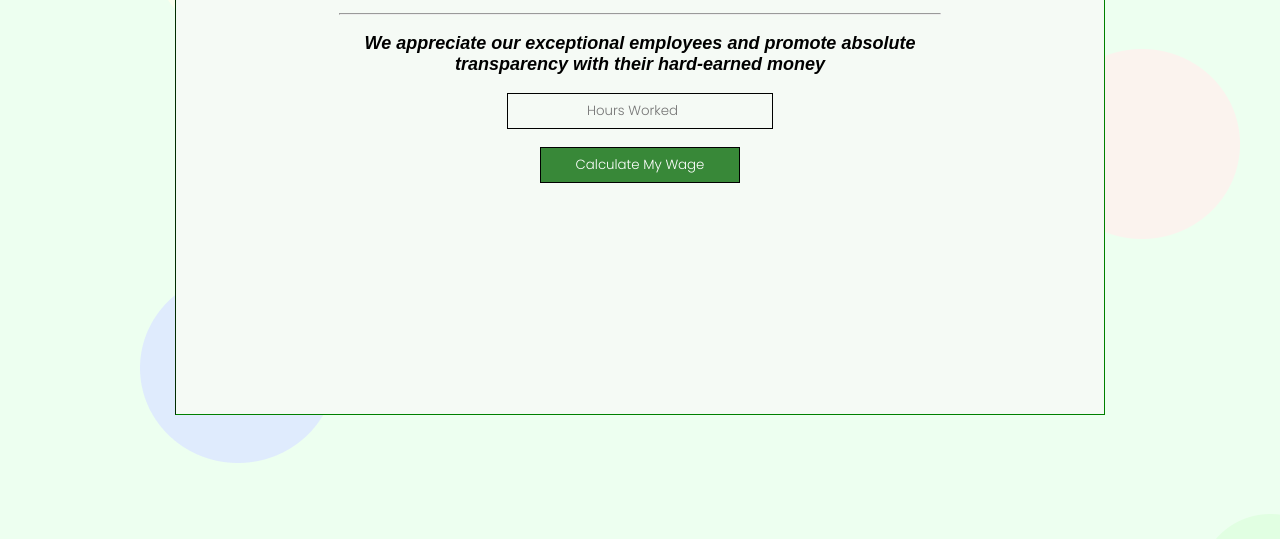
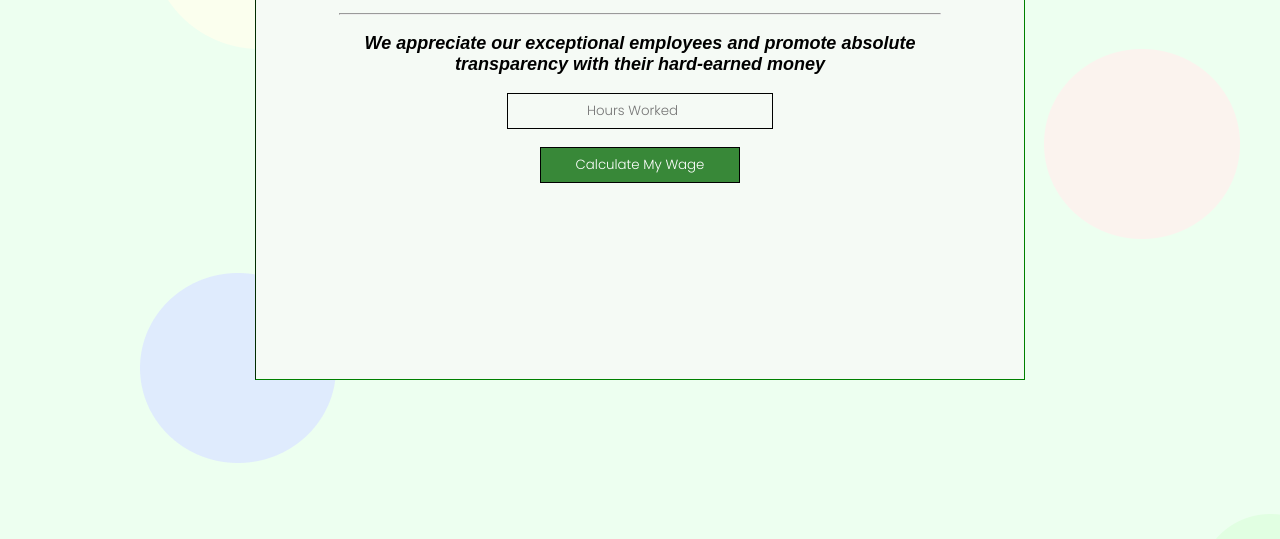
Before and after one commit to jessicauviovo/yayjessica.github.io, a plain HTML site: page index.html in a window 1280 px wide. Shown: the part 261-800 px from the top of the page. Drawn offline with Linux system fonts and the light colour scheme.

Commit message:
Adjusted code

```diff
--- a/index.css
+++ b/index.css
@@ -6,7 +6,6 @@
 	text-align: center;
 	width: 60%;
 	height: 60%;
-	padding: 35px 80px;
 	background-color: #f5faf5;
 	border: 1px solid green;
 	border-style: inset;
```
